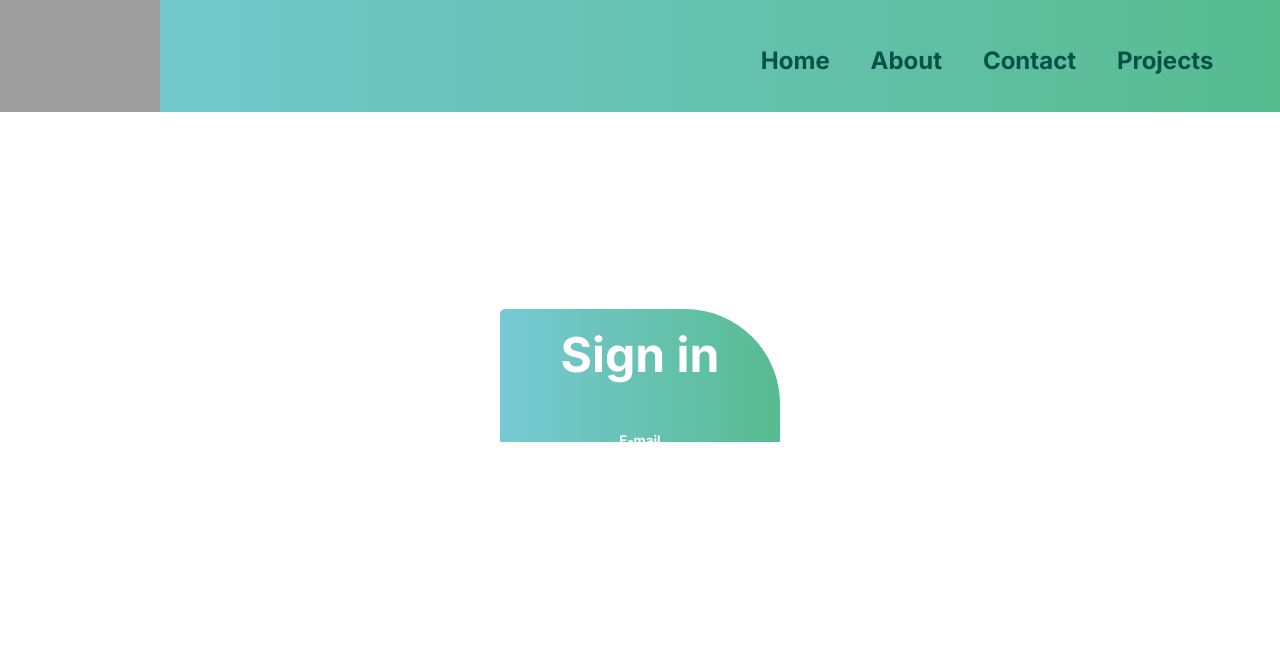
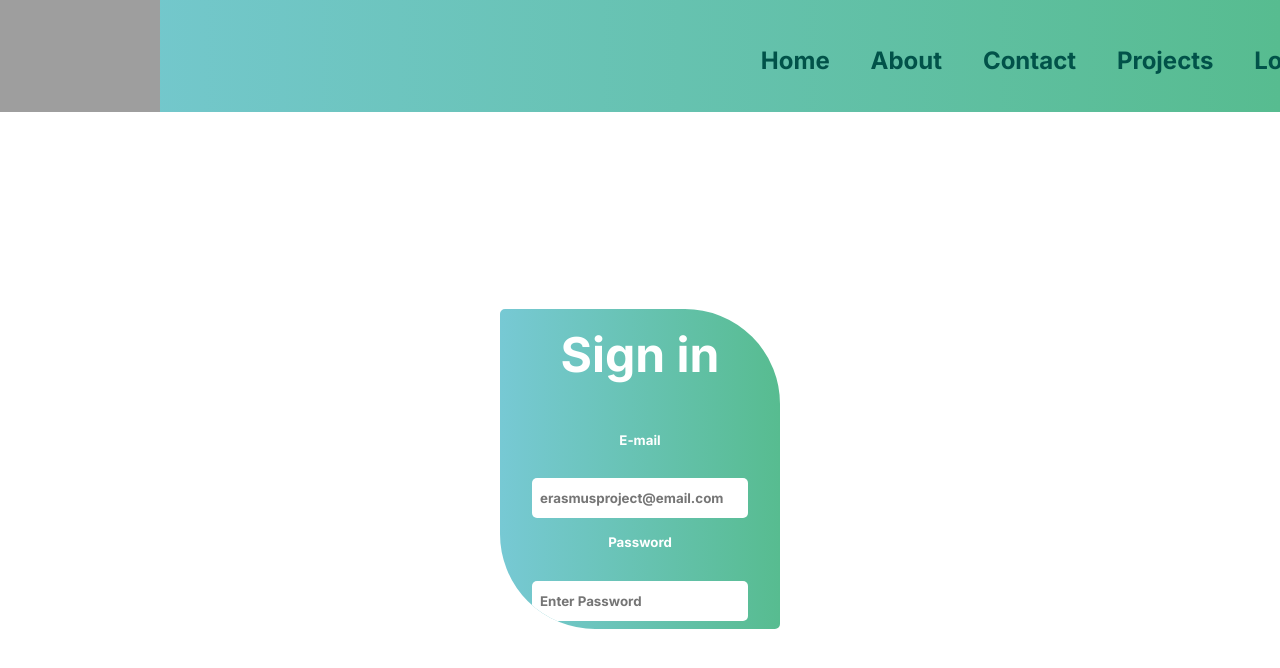
Before and after one commit to DvScriptsSK/erasmus-matching-platform, a React (Create React App) app: page /auth/login in a window 1280 px wide. Shown: the top 668 px of the page. Built offline with nearby package versions, Linux system fonts and the light colour scheme; grey boxes are pictures that could not be loaded.

Commit message:
overflow fix

```diff
--- a/src/components/navbar/navbar.css
+++ b/src/components/navbar/navbar.css
@@ -35,5 +35,5 @@ a {
 
 .navbar__links-login {
     position: relative;
-    left: 38rem;
+    right: 0;
 }
--- a/src/components/project-detail/projectdetail.css
+++ b/src/components/project-detail/projectdetail.css
@@ -1,6 +1,4 @@
-*{
-    overflow: hidden;
-}
+
 .project-detail-container {
     position: relative;
     width: 60%;
```
